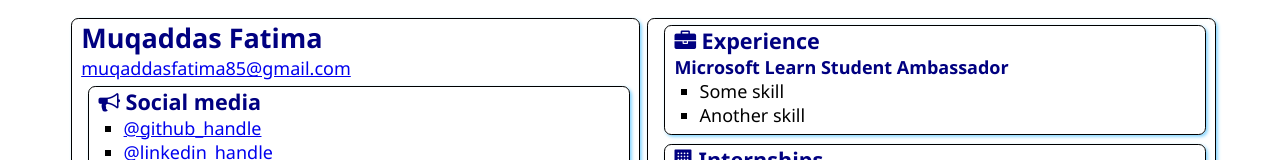
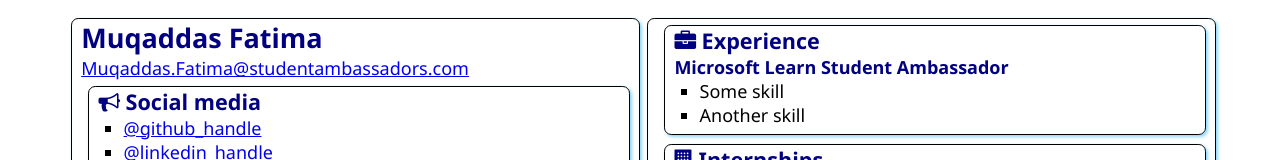
Before and after one commit to Muqaddas-fatima/SATechnicalOnboarding, a plain HTML site: page src/index.html in a window 1280 px wide. Shown: the top 160 px of the page. Drawn offline with Linux system fonts and the light colour scheme.

Commit message:
Update index.html

```diff
--- a/src/index.html
+++ b/src/index.html
@@ -13,7 +13,7 @@
     <main>
         <article class="box">
             <h1>Muqaddas Fatima</h1>
-            <div><a href="mailto:your.email@example.com">muqaddasfatima85@gmail.com</a></div>
+            <div><a href="mailto:your.email@example.com">Muqaddas.Fatima@studentambassadors.com</a></div>
 
             <section class="box">
                 <h2>
```
